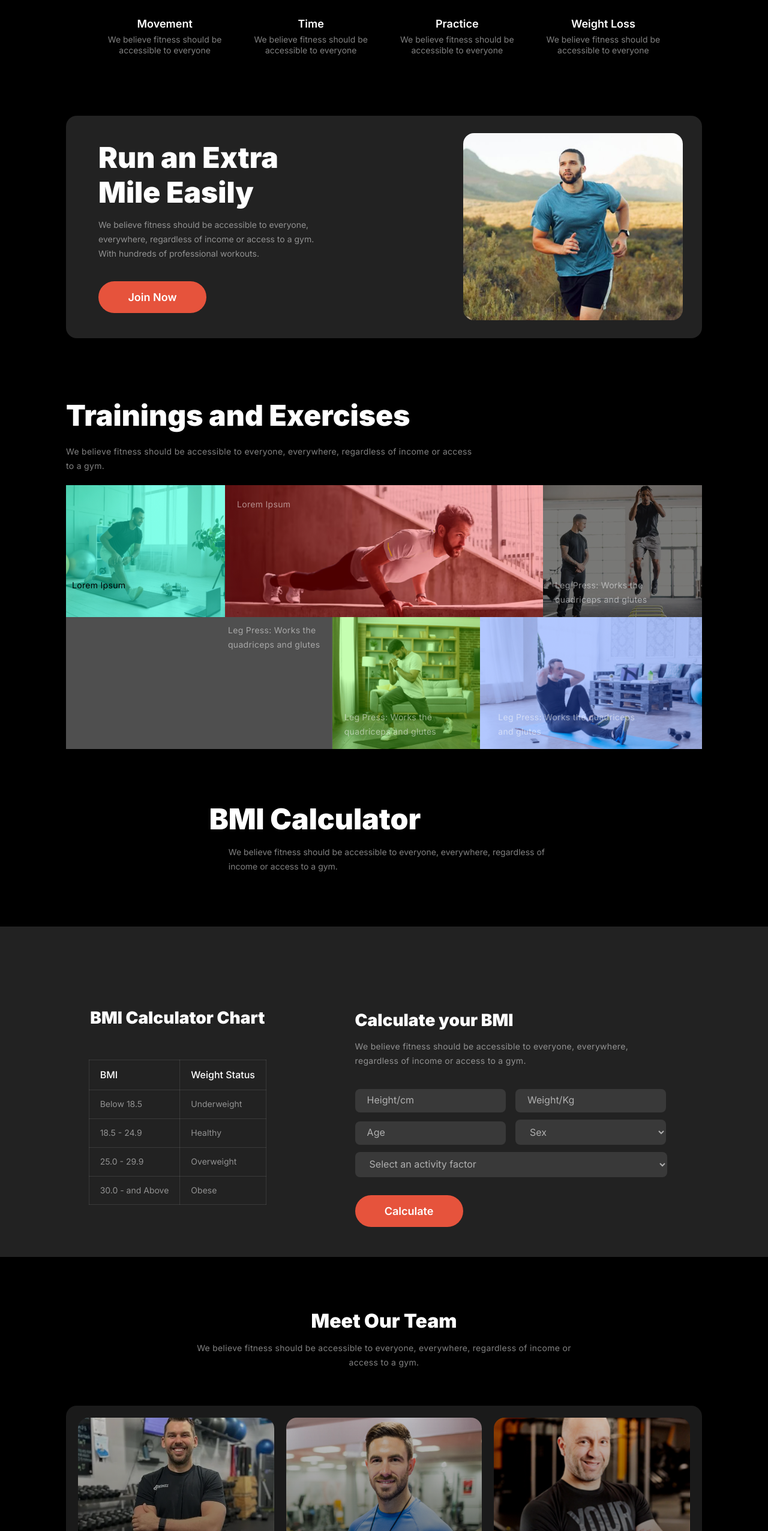
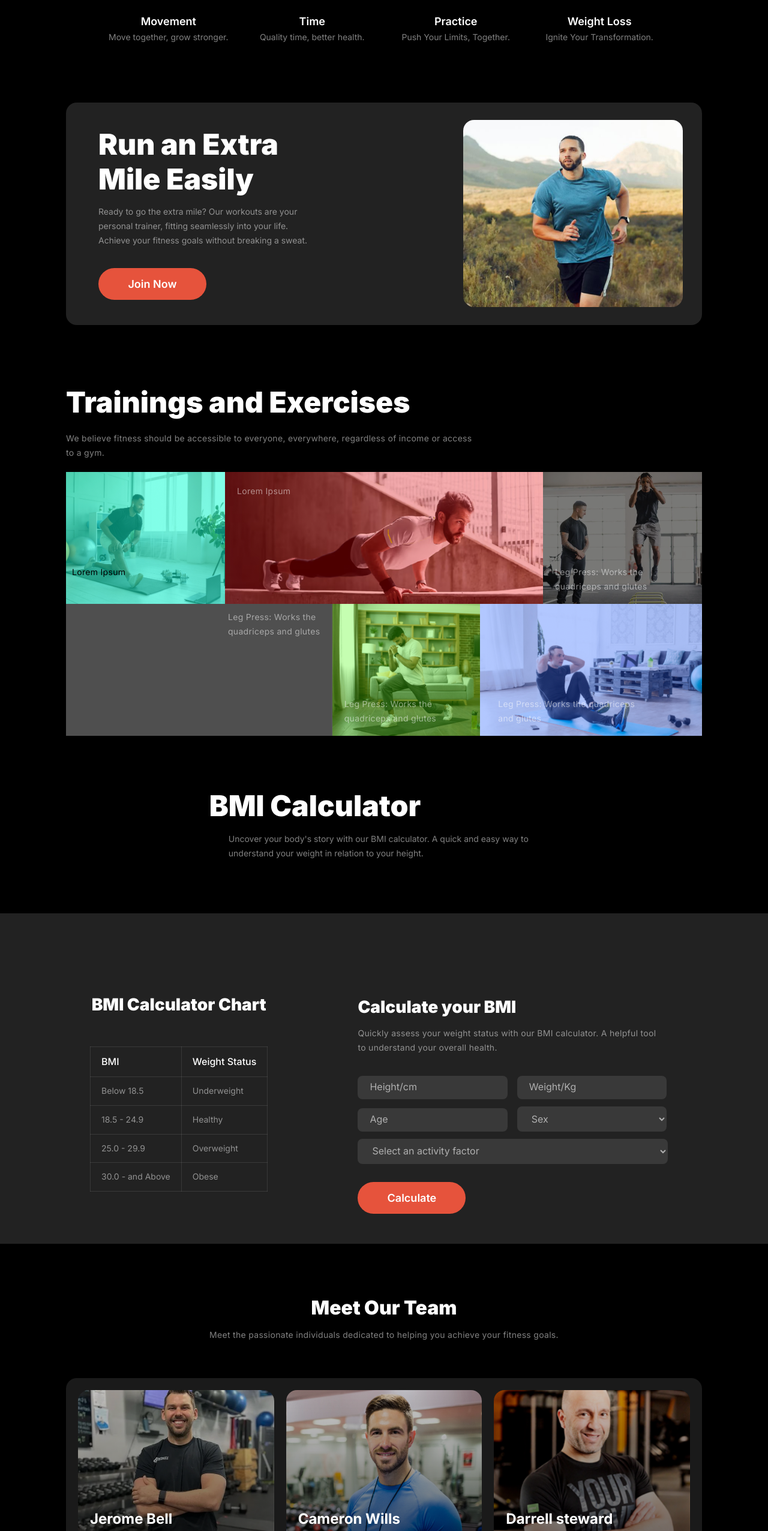
Before and after one commit to Toha-Hossain28/Assignment-2, a plain HTML site: page index.html in a window 1280 px wide. Shown: the part 1196-3749 px from the top of the page at 60% size. Drawn offline with Linux system fonts and the light colour scheme; grey boxes are pictures that could not be loaded; a web font is replaced by a local one.

Commit message:
removed lorem

```diff
--- a/index.html
+++ b/index.html
@@ -82,22 +82,22 @@
             <div class="card">
               <img src="./images/image 3.png" alt="" />
               <h5>Movement</h5>
-              <p>We believe fitness should be accessible to everyone</p>
+              <p>Move together, grow stronger.</p>
             </div>
             <div class="card">
               <img src="./images/image 2.png" alt="" />
               <h5>Time</h5>
-              <p>We believe fitness should be accessible to everyone</p>
+              <p>Quality time, better health.</p>
             </div>
             <div class="card">
               <img src="./images/image 4.png" alt="" />
               <h5>Practice</h5>
-              <p>We believe fitness should be accessible to everyone</p>
+              <p>Push Your Limits, Together.</p>
             </div>
             <div class="card">
               <img src="./images/image 5.png" alt="" />
               <h5>Weight Loss</h5>
-              <p>We believe fitness should be accessible to everyone</p>
+              <p>Ignite Your Transformation.</p>
             </div>
           </div>
         </div>
@@ -108,9 +108,9 @@
           <div class="extra-text-cont">
             <h2>Run an Extra Mile Easily</h2>
             <p>
-              We believe fitness should be accessible to everyone, everywhere,
-              regardless of income or access to a gym. With hundreds of
-              professional workouts.
+              Ready to go the extra mile? Our workouts are your personal
+              trainer, fitting seamlessly into your life. Achieve your fitness
+              goals without breaking a sweat.
             </p>
             <button class="btn-primary">Join Now</button>
           </div>
@@ -149,8 +149,8 @@
       <section id="bmi">
         <h2>BMI Calculator</h2>
         <p>
-          We believe fitness should be accessible to everyone, everywhere,
-          regardless of income or access to a gym.
+          Uncover your body's story with our BMI calculator. A quick and easy
+          way to understand your weight in relation to your height.
         </p>
         <div class="bmi-content">
           <div class="chart">
@@ -187,8 +187,8 @@
           <div class="calculator">
             <h4>Calculate your BMI</h4>
             <p>
-              We believe fitness should be accessible to everyone, everywhere,
-              regardless of income or access to a gym.
+              Quickly assess your weight status with our BMI calculator. A
+              helpful tool to understand your overall health.
             </p>
             <form>
               <input
@@ -229,8 +229,8 @@
           <div class="team-title">
             <h3>Meet Our Team</h3>
             <p>
-              We believe fitness should be accessible to everyone, everywhere,
-              regardless of income or access to a gym.
+              Meet the passionate individuals dedicated to helping you achieve
+              your fitness goals.
             </p>
           </div>
           <div class="team-desc">
@@ -240,23 +240,23 @@
                 <p class="trainer-desc">Trainer</p>
               </div>
               <div class="team-card" id="c2">
-                <h5 class="trainer-name">Jerome Bell</h5>
+                <h5 class="trainer-name">Cameron Wills</h5>
                 <p class="trainer-desc">Trainer</p>
               </div>
               <div class="team-card" id="c3">
-                <h5 class="trainer-name">Jerome Bell</h5>
+                <h5 class="trainer-name">Darrell steward</h5>
                 <p class="trainer-desc">Trainer</p>
               </div>
               <div class="team-card" id="c4">
-                <h5 class="trainer-name">Jerome Bell</h5>
+                <h5 class="trainer-name">Dianne Russell</h5>
                 <p class="trainer-desc">Trainer</p>
               </div>
               <div class="team-card" id="c5">
-                <h5 class="trainer-name">Jerome Bell</h5>
+                <h5 class="trainer-name">Cody Fisher</h5>
                 <p class="trainer-desc">Trainer</p>
               </div>
               <div class="team-card" id="c6">
-                <h5 class="trainer-name">Jerome Bell</h5>
+                <h5 class="trainer-name">Theresa webb</h5>
                 <p class="trainer-desc">Trainer</p>
               </div>
             </div>
@@ -269,9 +269,8 @@
           <img src="./images/icons8-newsletter-60.png" alt="" />
           <h3>Subscribe Newsletter</h3>
           <p>
-            Lorem ipsum, dolor sit amet consectetur adipisicing elit. Ex
-            consectetur mollitia quod at corporis laboriosam esse veritatis
-            numquam eos velit?
+            Fuel your fitness journey with our newsletter. Get expert tips, gym
+            updates, and exclusive offers delivered straight to your inbox.
           </p>
           <form action="">
             <input type="email" name="" id="email" />
--- a/styles/banner.css
+++ b/styles/banner.css
@@ -33,7 +33,7 @@
 }
 
 .banner-text p {
-  width: 380px;
+  width: 120%;
   color: rgba(255, 255, 255, 0.5);
   font-family: Inter;
   font-size: 1rem;
@@ -52,7 +52,7 @@
 }
 
 .banner-img .workout-video {
-  width: 190px;
+  width: 191px;
   color: rgb(255, 255, 255);
   font-family: Inter;
   font-size: 2.5rem;
```
